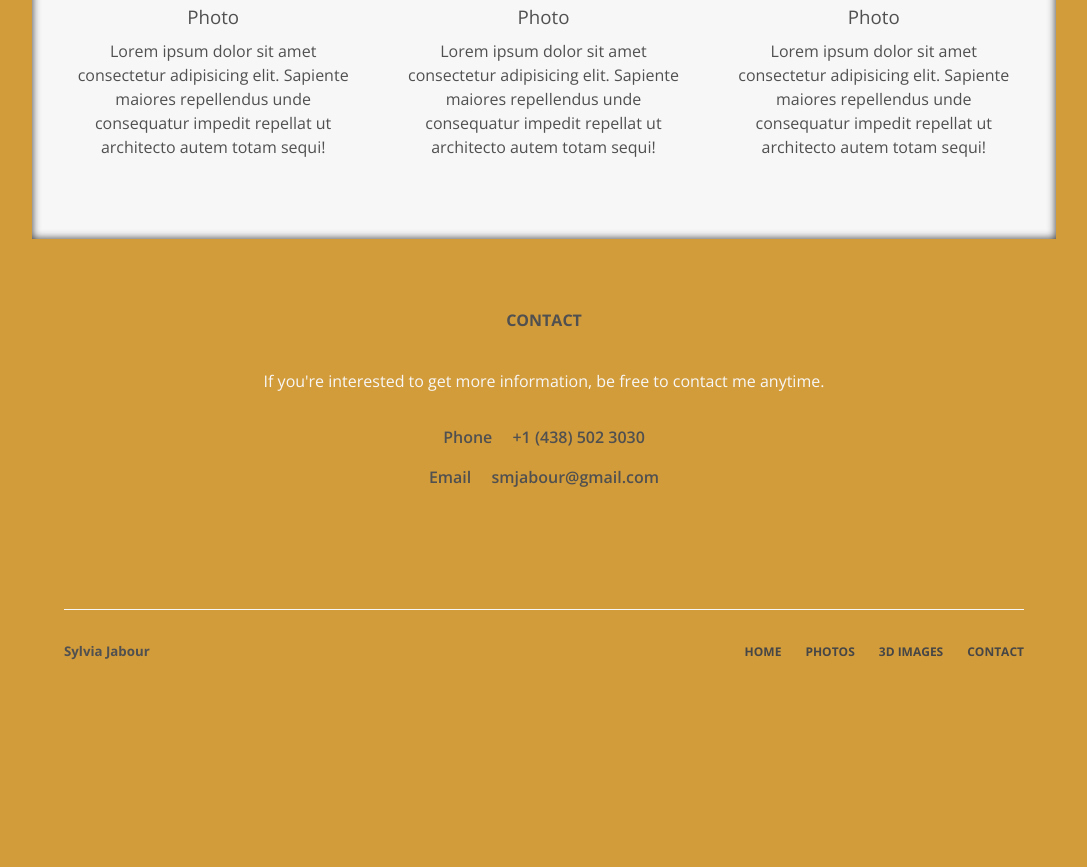
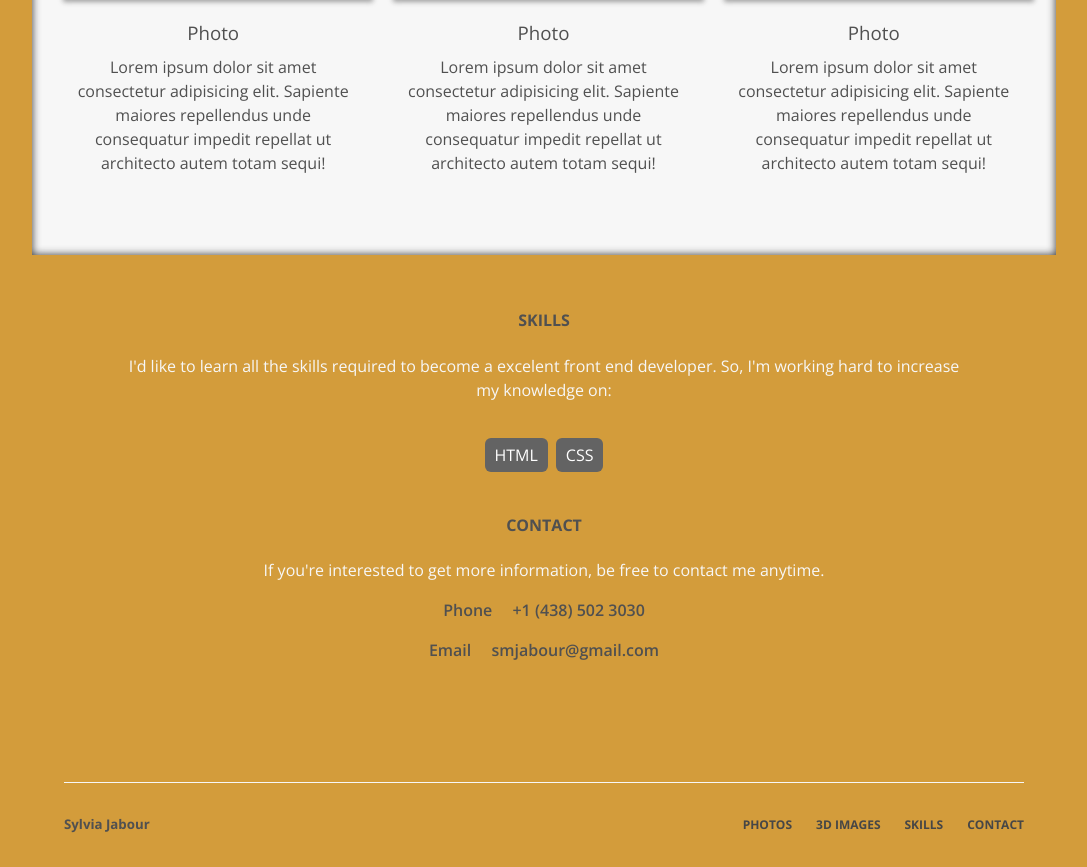
Before and after one commit to SylviaJabour/responsive_layout_project, a plain HTML site: page index.html in a window 1280 px wide. Shown: the part 1141-2008 px from the top of the page, without its empty margins (96-1183 px from the left). Before the commit the page ends 1835 px from the top, so only its background shows below. Drawn offline with nearby package versions, Linux system fonts and the light colour scheme; files that its build step writes are made by us from their sources.

Commit message:
code review corrections

```diff
--- a/css/styles.css
+++ b/css/styles.css
@@ -160,26 +160,47 @@ a:hover {
 
 /* CONTACT INFOS */
 
-.contact-info {
+.general-info {
   text-align: center;
   padding: 2rem 2rem 3rem 2rem;
 }
 
-.contact-info__title {
-  text-transform: uppercase;
-  font-size: 0.9rem;
+.general-info__skills__section {
+  padding-bottom: 0rem;
 }
 
-.contact-info__text {
+.general-info__title {
+  text-transform: uppercase;
+}
+
+.general-info__text {
   color: #f7f7f7;
 }
 
-.contact-info__type {
+.general-info__skills {
+  padding: 0;
+  text-align: center;
+  display: inline-flex;
+}
+
+.general-info__skills__item {
+  border-radius: 6px;
+  background: #636363;
+  color: white;
+  padding: 5px 10px;
+  margin: 4px;
+}
+
+.general-info__contact__section {
+  padding-top: 0rem;
+}
+
+.general-info__type {
   margin-bottom: 0.5rem;
   font-weight: 600;
 }
 
-.contact-info__type__title {
+.general-info__type__title {
   margin-right: 1rem;
 }
 
@@ -231,10 +252,6 @@ a:hover {
 
   .navigation-container--header {
     padding: 0rem;
-  }
-
-  .navigation-container__title {
-    margin-bottom: 0rem;
   }
 
   .navigation-container__list {
@@ -300,14 +317,10 @@ a:hover {
 
   /* CONTACT INFOS */
 
-  .contact-info__title,
-  .contact-info__block,
-  .contact-info__text {
+  .general-info__title,
+  .general-info__text {
     font-size: 1rem;
-    padding-bottom: 1rem;
-  }
-  .contact-info__title {
-    padding: 1rem;
+    padding: 0rem 6rem;
   }
 
   /* MAIN END */
@@ -398,6 +411,10 @@ a:hover {
     width: 31.3%;
   }
 
+  .general-info__text {
+    padding: 0rem 10rem;
+  }
+
   /* MAIN END */
 
   /* FOOTER */
--- a/index.html
+++ b/index.html
@@ -20,14 +20,17 @@
           <h1 class="navigation-container__title">Sylvia Jabour</h1>
           <nav>
             <ul class="navigation-container__list">
-              <li class="navigation-container__list__item">
+              <!-- <li class="navigation-container__list__item">
                 <a class="navigation-container__list__link" href="#">Home</a>
-              </li>
+              </li> -->
               <li class="navigation-container__list__item">
                 <a class="navigation-container__list__link" href="#photos">Photos</a>
               </li>
               <li class="navigation-container__list__item">
                 <a class="navigation-container__list__link" href="photos.html">3D Images</a>
+              </li>
+              <li class="navigation-container__list__item">
+                <a class="navigation-container__list__link" href="#skills">Skills</a>
               </li>
               <li class="navigation-container__list__item">
                 <a class="navigation-container__list__link" href="#contact">Contact</a>
@@ -40,8 +43,9 @@
             <img class="profile__image" src="images/personal_photo.JPG" alt="Sylvia" />
           </div>
           <div class="profile__text">
-            Hi! My name is Sylvia Jabour. I'm an architect and 3D artist passionate about visual arts. In my free time I
-            really like take photos and doing my 3D arts.
+            Hi! My name is Sylvia Jabour and I'm a front end developer student at Treehouse. Aside from that, I am an
+            architect and 3D artist who's passionate about visual arts. In my free time I really like to take photos and
+            doing 3D art.
           </div>
         </div>
       </div>
@@ -127,23 +131,40 @@
         </section>
       </div>
 
+      <!-- SKILLS INFOS -->
+
+      <div class="navigation-container--infos">
+        <section class="general-info general-info__skills__section">
+          <h4 id="skills" class="general-info__title">Skills</h4>
+
+          <p class="general-info__text">
+            I'd like to learn all the skills required to become a excelent front end developer. So, I'm working hard to
+            increase my knowledge on:
+          </p>
+          <ul class="general-info__skills">
+            <li class="general-info__skills__item">HTML</li>
+            <li class="general-info__skills__item">CSS</li>
+          </ul>
+        </section>
+      </div>
+
       <!-- CONTACT INFOS -->
 
       <div class="navigation-container--infos">
-        <section class="contact-info">
-          <h4 id="contact" class="contact-info__title">Contact</h4>
+        <section class="general-info general-info__contact__section">
+          <h4 id="contact" class="general-info__title">Contact</h4>
 
-          <p class="contact-info__text">
+          <p class="general-info__text">
             If you're interested to get more information, be free to contact me anytime.
           </p>
 
-          <p class="contact-info__type">
-            <span class="contact-info__type__title">Phone</span>
+          <p class="general-info__type">
+            <span class="general-info__type__title">Phone</span>
             +1 (438) 502 3030
           </p>
 
-          <p class="contact-info__type">
-            <span class="contact-info__type__title">Email</span>
+          <p class="general-info__type">
+            <span class="general-info__type__title">Email</span>
             smjabour@gmail.com
           </p>
         </section>
@@ -160,14 +181,21 @@
           <h5 class="navigation-container--footer__title">Sylvia Jabour</h5>
           <nav>
             <ul class="navigation-container--footer__list">
-              <li class="navigation-container__footer__item"><a class="show-on-desktop" href="#">Home</a></li>
+              <!-- <li class="navigation-container__footer__item">
+                <a class="show-on-desktop" href="#">Home</a>
+              </li> -->
               <li class="navigation-container__footer__item">
                 <a class="show-on-desktop" href="#">Photos</a>
               </li>
               <li class="navigation-container__footer__item">
                 <a class="show-on-desktop" href="photos.html">3D Images</a>
               </li>
-              <li class="navigation-container__footer__item"><a class="show-on-desktop" href="#">Contact</a></li>
+              <li class="navigation-container__footer__item">
+                <a class="show-on-desktop" href="#skills">Skills</a>
+              </li>
+              <li class="navigation-container__footer__item">
+                <a class="show-on-desktop" href="#">Contact</a>
+              </li>
               <li class="navigation-container__footer__item__mobile">
                 <a class="show-on-mobile" href="#header">Back to Top</a>
               </li>
```
Also changed, not shown: photos.html (+50 -23 lines).
